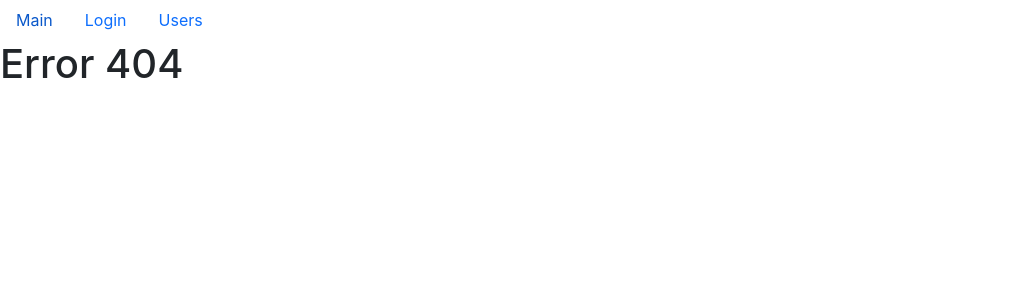
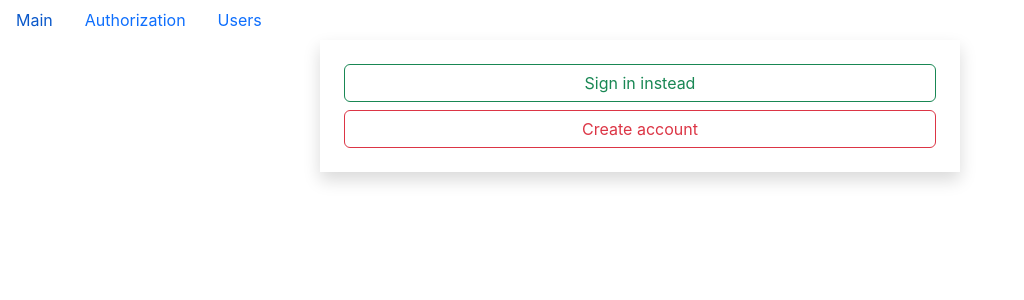
Before and after one commit to OGTutor/quick-meet, a React (Create React App) app: page /authorization in a window 1280 px wide. Before the commit this address had no page. Shown: the top 300 px of the page, without its empty margins (0-1024 px from the left). Built offline with nearby package versions, Linux system fonts and the light colour scheme.

Commit message:
Added authorization and registration pages.

```diff
--- a/src/app/App.js
+++ b/src/app/App.js
@@ -2,7 +2,9 @@ import React from "react";
 import { Routes, Route } from "react-router-dom";
 
 import Main from "./layouts/main";
-import Login from "./layouts/login";
+import Authorization from "./layouts/authorization";
+import LoginForm from "./components/ui/loginForm";
+import RegisterForm from "./components/ui/registerForm";
 import Users from "./layouts/users";
 import UserPage from "./components/common/page/userPage/userPage";
 import NotFoundPage from "./layouts/notFoundPage";
@@ -15,7 +17,15 @@ const App = () => {
             <Routes>
                 <Route path="/" element={<Layout />}>
                     <Route index element={<Main />} />
-                    <Route path="login" element={<Login />} />
+                    <Route path="authorization" element={<Authorization />} />
+                    <Route
+                        path="authorization/:login"
+                        element={<LoginForm />}
+                    />
+                    <Route
+                        path="authorization/:login/register"
+                        element={<RegisterForm />}
+                    />
                     <Route path="users" element={<Users />} />
                     <Route path="users/:id" element={<UserPage />} />
                     <Route path="404" element={<NotFoundPage />} />
--- a/src/app/components/ui/layout.jsx
+++ b/src/app/components/ui/layout.jsx
@@ -9,8 +9,8 @@ const Layout = () => {
                     Main
                 </NavLink>
 
-                <NavLink className="nav-link" to="/login">
-                    Login
+                <NavLink className="nav-link" to="/authorization">
+                    Authorization
                 </NavLink>
 
                 <NavLink className="nav-link" to="/users">
--- a/src/app/components/ui/loginForm.jsx
+++ b/src/app/components/ui/loginForm.jsx
@@ -1,8 +1,10 @@
 import React, { useEffect, useState } from "react";
+import { useNavigate } from "react-router-dom";
 import TextField from "../common/form/textField";
 import { validator } from "../../utils/validator";
 
 const LoginForm = () => {
+    const navigate = useNavigate();
     const [data, setData] = useState({ email: "", password: "" });
     const [errors, setErrors] = useState({});
 
@@ -11,6 +13,10 @@ const LoginForm = () => {
             ...prevState,
             [target.name]: target.value
         }));
+    };
+
+    const handleBackToRegister = () => {
+        navigate("/authorization/:login/register");
     };
 
     const validatorConfig = {
@@ -54,6 +60,7 @@ const LoginForm = () => {
     };
 
     return (
+        <>
             <div className="container mt-5">
                 <div className="row">
                     <div className="col-md-6 offset-md-3 shadow p-4">
@@ -82,9 +89,16 @@ const LoginForm = () => {
                                 Submit
                             </button>
                         </form>
+                        <button
+                            className="btn btn-outline-primary mt-4"
+                            onClick={() => handleBackToRegister()}
+                        >
+                            Create account
+                        </button>
                     </div>
                 </div>
             </div>
+        </>
     );
 };
 
--- /dev/null
+++ b/src/app/components/ui/registerForm.jsx
@@ -0,0 +1,22 @@
+import React from "react";
+import { useNavigate } from "react-router-dom";
+
+const RegisterForm = () => {
+    const navigate = useNavigate();
+    const handleBackToLogin = () => {
+        navigate("/authorization/login");
+    };
+    return (
+        <>
+            <h1>Register Form</h1>
+            <button
+                className="btn btn-outline-primary"
+                onClick={() => handleBackToLogin()}
+            >
+                Sign in instead
+            </button>
+        </>
+    );
+};
+
+export default RegisterForm;
--- /dev/null
+++ b/src/app/layouts/authorization.jsx
@@ -0,0 +1,36 @@
+import React from "react";
+import { useNavigate } from "react-router-dom";
+
+const Authorization = () => {
+    const navigate = useNavigate();
+
+    const handleToRegister = () => {
+        navigate("/authorization/:login/register");
+    };
+    const handleToLogin = () => {
+        navigate("/authorization/login");
+    };
+
+    return (
+        <>
+            <div className="col-md-6 offset-md-3 shadow p-4">
+                <div className="d-grid gap-2">
+                    <button
+                        className="btn btn-outline-success"
+                        onClick={() => handleToLogin()}
+                    >
+                        Sign in instead
+                    </button>
+                    <button
+                        className="btn btn-outline-danger"
+                        onClick={() => handleToRegister()}
+                    >
+                        Create account
+                    </button>
+                </div>
+            </div>
+        </>
+    );
+};
+
+export default Authorization;
--- a/src/app/layouts/login.jsx
+++ /dev/null
@@ -1,8 +0,0 @@
-import React from "react";
-import LoginForm from "../components/ui/loginForm";
-
-const Login = () => {
-    return <LoginForm />;
-};
-
-export default Login;
```
Lines whose indentation alone changed are shown as unchanged.
